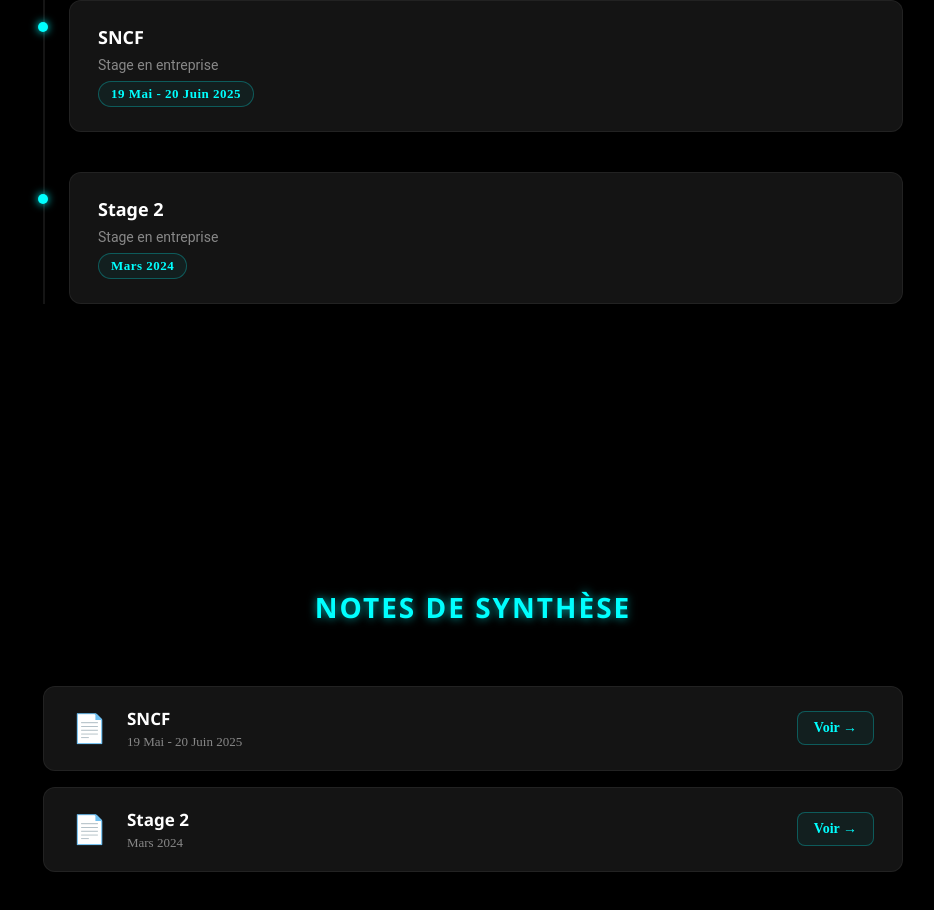
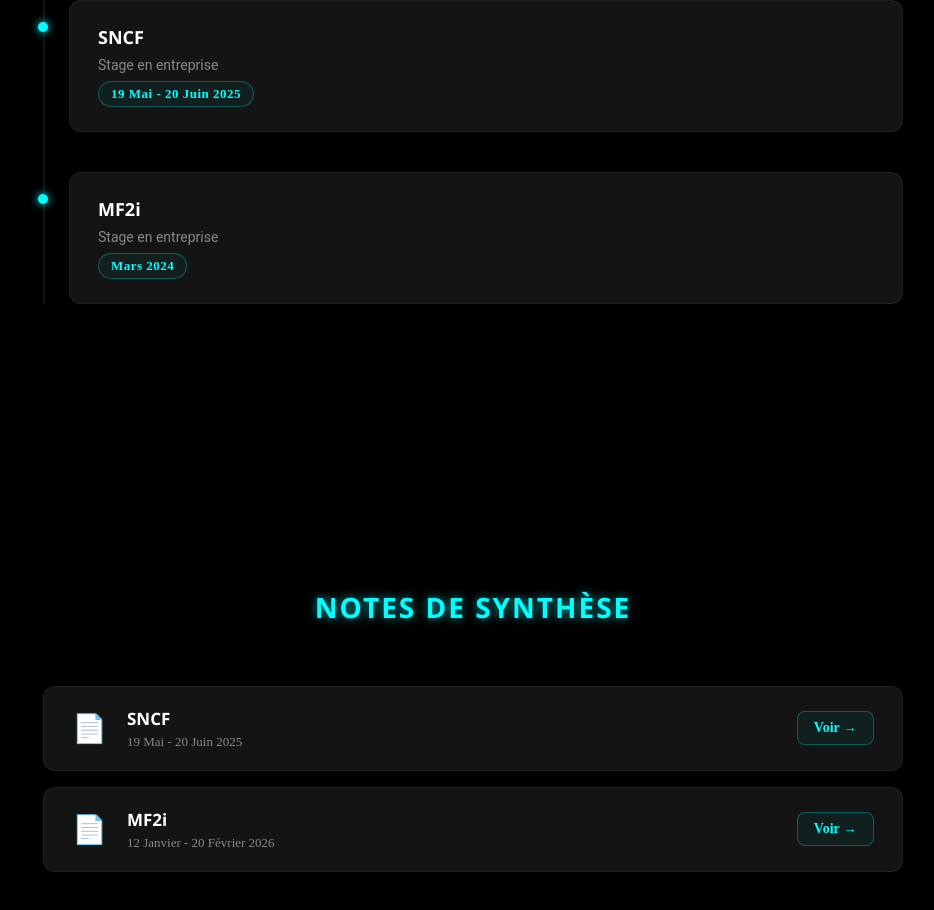
Before and after one commit to David-533/Portfolio, a Vue app: page /Portfolio/parcours in a window 1280 px wide. Shown: the part 1118-2028 px from the top of the page, without its empty margins (167-1101 px from the left). Built offline with nearby package versions, Linux system fonts and the light colour scheme.

Commit message:
modification parcours

```diff
--- a/src/Views/Parcours.vue
+++ b/src/Views/Parcours.vue
@@ -38,7 +38,7 @@
       </div>
       <div class="timeline-item">
         <div class="timeline-content">
-          <h3>Stage 2</h3>
+          <h3>MF2i</h3>
           <p>Stage en entreprise</p>
           <div class="bulle-date">Mars 2024</div>
         </div>
@@ -60,8 +60,8 @@
       <div class="synthese-card">
         <div class="synthese-icon">📄</div>
         <div class="synthese-info">
-          <h3>Stage 2</h3>
-          <p>Mars 2024</p>
+          <h3>MF2i</h3>
+          <p>12 Janvier - 20 Février 2026</p>
         </div>
         <a href="https://docs.google.com/document/d/1V3HrWaQiUUAHQSNflrX6WqDdDpQy0uVBTqnKsH-bKsQ/edit?tab=t.0" target="_blank" class="btn-rapport">Voir →</a>
       </div>
```
